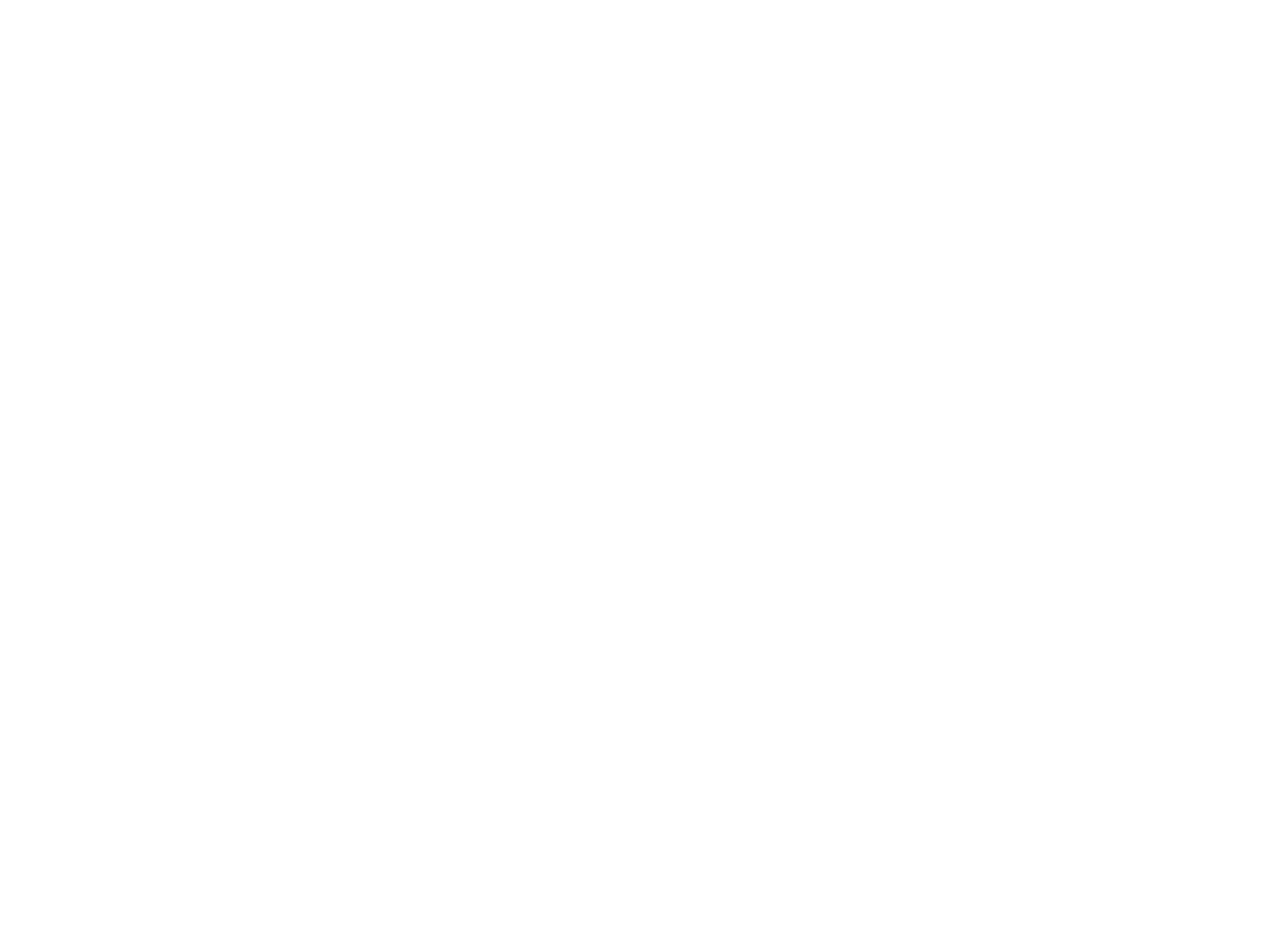
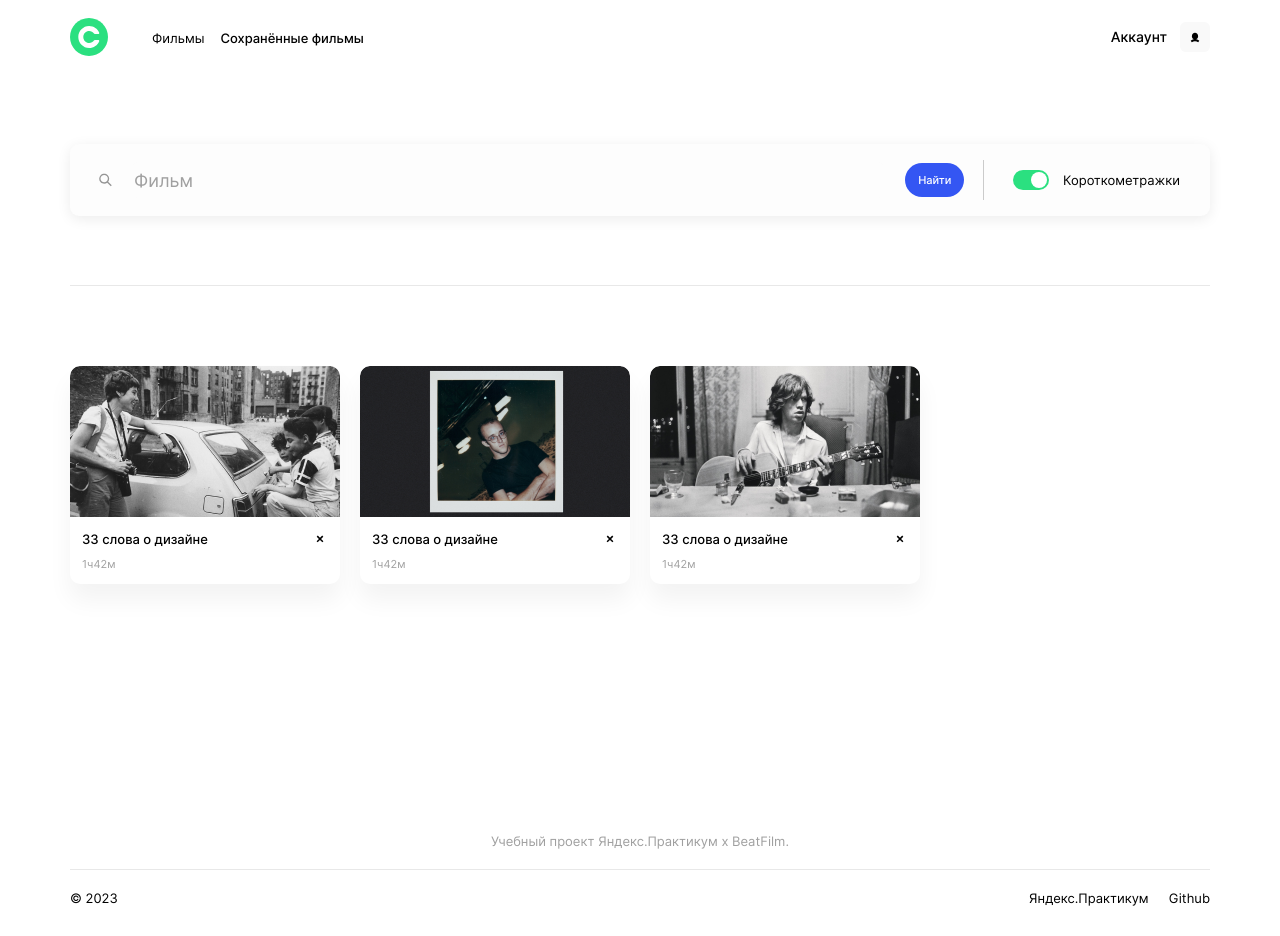
Before and after one commit to aumetros/movies-explorer-frontend, a React (Create React App) app: page /saved-movies in a window 1280 px wide. Before the commit this address had no page. Before the commit the page ends 800 px from the top, so only its background shows below. Built offline with nearby package versions, Linux system fonts and the light colour scheme.

Commit message:
Верстка компонента SavedMovies - все разрешения

```diff
--- a/src/components/App/App.js
+++ b/src/components/App/App.js
@@ -1,6 +1,7 @@
 import "./App.css";
 import Main from "../Main/Main";
 import Movies from "../Movies/Movies";
+import SavedMovies from "../SavedMovies/SavedMovies";
 import { Routes, Route } from "react-router-dom";
 
 function App() {
@@ -9,6 +10,7 @@ function App() {
       <Routes>
         <Route path="/" element={<Main />} />
         <Route path="/movies" element={<Movies />}/>
+        <Route path="/saved-movies" element={<SavedMovies />}/>
       </Routes>
     </div>
   );
--- a/src/components/Movies/Movies.js
+++ b/src/components/Movies/Movies.js
@@ -1,19 +1,52 @@
-import './Movies.css';
-import Header from '../Header/Header';
-import SearchForm from '../SearchForm/SearchForm';
-import Footer from '../Footer/Footer';
-import MoviesCardList from '../MoviesCardList/MoviesCardList';
+import "./Movies.css";
+import Header from "../Header/Header";
+import SearchForm from "../SearchForm/SearchForm";
+import Footer from "../Footer/Footer";
+import MoviesCardList from "../MoviesCardList/MoviesCardList";
+import MoviesCard from "../MoviesCard/MoviesCard";
+import photo1 from "../../images/card-photo-1.png";
+import photo2 from "../../images/card-photo-2.png";
+import photo3 from "../../images/card-photo-3.png";
+import photo4 from "../../images/card-photo-4.png";
+import photo5 from "../../images/card-photo-5.png";
+import photo6 from "../../images/card-photo-6.png";
+import photo7 from "../../images/card-photo-7.png";
+import photo8 from "../../images/card-photo-8.png";
+import photo9 from "../../images/card-photo-9.png";
+import photo10 from "../../images/card-photo-10.png";
+import photo11 from "../../images/card-photo-11.png";
+import photo12 from "../../images/card-photo-12.png";
+import photo13 from "../../images/card-photo-13.png";
+import photo14 from "../../images/card-photo-14.png";
+import photo15 from "../../images/card-photo-15.png";
+import photo16 from "../../images/card-photo-16.png";
 
 function Movies() {
   return (
-    <div className='movies'>
+    <div className="movies">
       <Header />
       <SearchForm />
-      <MoviesCardList />
+      <MoviesCardList>
+        <MoviesCard photo={photo1} />
+        <MoviesCard photo={photo2} />
+        <MoviesCard photo={photo3} />
+        <MoviesCard photo={photo4} />
+        <MoviesCard photo={photo5} />
+        <MoviesCard photo={photo6} mob={"hide"} />
+        <MoviesCard photo={photo7} mob={"hide"} />
+        <MoviesCard photo={photo8} mob={"hide"} />
+        <MoviesCard photo={photo9} tab={"hide"} />
+        <MoviesCard photo={photo10} tab={"hide"} />
+        <MoviesCard photo={photo11} tab={"hide"} />
+        <MoviesCard photo={photo12} tab={"hide"} />
+        <MoviesCard photo={photo13} tab={"hide"} />
+        <MoviesCard photo={photo14} tab={"hide"} />
+        <MoviesCard photo={photo15} tab={"hide"} />
+        <MoviesCard photo={photo16} tab={"hide"} />
+      </MoviesCardList>
       <Footer movies={true} />
     </div>
-  )
-
+  );
 }
 
 export default Movies;
--- a/src/components/MoviesCard/MoviesCard.css
+++ b/src/components/MoviesCard/MoviesCard.css
@@ -66,6 +66,24 @@
   background-color: #2be080;
 }
 
+.movie-card__save-btn_saved:hover::after {
+  opacity: 0.8;
+}
+
+.movie-card__delete-btn {
+  width: 16px;
+  height: 16px;
+  background-image: url(../../images/delete-icon.svg);
+  background-size: 16px 16px;
+  background-position: center;
+  background-repeat: no-repeat;
+  cursor: pointer;
+}
+
+.movie-card__delete-btn:hover {
+  opacity: 0.8;
+}
+
 @media screen and (max-width: 768px) {
   .movie-card {
     width: 339px;
--- a/src/components/MoviesCard/MoviesCard.js
+++ b/src/components/MoviesCard/MoviesCard.js
@@ -1,25 +1,41 @@
 import React from "react";
 import "./MoviesCard.css";
 
-function MoviesCard({ photo, tab, mob }) {
+function MoviesCard({ photo, tab, mob, savedMovies }) {
   const [isSavedCliked, setIsSavedCliked] = React.useState(false);
   function handleSaveClick() {
     setIsSavedCliked(!isSavedCliked);
   }
+
+  function handleTypeButton() {
+    if (!savedMovies) {
+      return (
+        <div
+          className={`movie-card__save-btn ${
+            isSavedCliked && "movie-card__save-btn_saved"
+          }`}
+          onClick={handleSaveClick}
+        ></div>
+      );
+    } else {
+      return (
+        <div className="movie-card__delete-btn"></div>
+      )
+    }
+  }
+
   return (
-    <li className={`movie-card ${tab && "movie-card_hide_tab"} ${mob && "movie-card_hide_mob"}`}>
+    <li
+      className={`movie-card ${tab && "movie-card_hide_tab"} ${
+        mob && "movie-card_hide_mob"} ${(savedMovies && mob) && "movie-card_hide_mob"}`}
+    >
       <img className="movie-card__photo" src={photo} alt="33 слова о дизайне" />
       <div className="movie-card__container">
         <div className="movie-card__info">
           <p className="movie-card__title">33 слова о дизайне</p>
           <span className="movie-card__duration">1ч42м</span>
         </div>
-        <div
-          className={`movie-card__save-btn ${
-            isSavedCliked && "movie-card__save-btn_saved"
-          }`}
-          onClick={handleSaveClick}
-        ></div>
+        {handleTypeButton()}
       </div>
     </li>
   );
--- a/src/components/MoviesCardList/MoviesCardList.css
+++ b/src/components/MoviesCardList/MoviesCardList.css
@@ -14,10 +14,19 @@
   justify-content: center;
 }
 
+.movies-cardlist__container_saved {
+  justify-content: flex-start;
+  padding-bottom: 150px;
+}
+
 .movie-cardlist__loader {
   display: flex;
   justify-content: center;
   padding-top: 81px;
+}
+
+.movie-cardlist__loader_hide {
+  display: none;
 }
 
 .movie-cardlist__loader-btn {
@@ -49,6 +58,11 @@
     row-gap: 36px;
     column-gap: 30px;
   }
+
+  .movies-cardlist__container_saved {
+    padding-bottom: 140px;
+    justify-content: center;
+  }
 }
 
 @media screen and (max-width: 460px) {
--- a/src/components/MoviesCardList/MoviesCardList.js
+++ b/src/components/MoviesCardList/MoviesCardList.js
@@ -1,44 +1,16 @@
 import "./MoviesCardList.css";
-import MoviesCard from "../MoviesCard/MoviesCard";
-import photo1 from "../../images/card-photo-1.png";
-import photo2 from "../../images/card-photo-2.png";
-import photo3 from "../../images/card-photo-3.png";
-import photo4 from "../../images/card-photo-4.png";
-import photo5 from "../../images/card-photo-5.png";
-import photo6 from "../../images/card-photo-6.png";
-import photo7 from "../../images/card-photo-7.png";
-import photo8 from "../../images/card-photo-8.png";
-import photo9 from "../../images/card-photo-9.png";
-import photo10 from "../../images/card-photo-10.png";
-import photo11 from "../../images/card-photo-11.png";
-import photo12 from "../../images/card-photo-12.png";
-import photo13 from "../../images/card-photo-13.png";
-import photo14 from "../../images/card-photo-14.png";
-import photo15 from "../../images/card-photo-15.png";
-import photo16 from "../../images/card-photo-16.png";
 
-function MoviesCardList() {
+function MoviesCardList({ children, savedMovies }) {
   return (
     <section className="movies-cardlist">
-      <ul className="movies-cardlist__container">
-        <MoviesCard photo={photo1} />
-        <MoviesCard photo={photo2} />
-        <MoviesCard photo={photo3} />
-        <MoviesCard photo={photo4} />
-        <MoviesCard photo={photo5} />
-        <MoviesCard photo={photo6} mob={'hide'} />
-        <MoviesCard photo={photo7} mob={'hide'} />
-        <MoviesCard photo={photo8} mob={'hide'} />
-        <MoviesCard photo={photo9} tab={'hide'} />
-        <MoviesCard photo={photo10} tab={'hide'} />
-        <MoviesCard photo={photo11} tab={'hide'} />
-        <MoviesCard photo={photo12} tab={'hide'} />
-        <MoviesCard photo={photo13} tab={'hide'} />
-        <MoviesCard photo={photo14} tab={'hide'} />
-        <MoviesCard photo={photo15} tab={'hide'} />
-        <MoviesCard photo={photo16} tab={'hide'} />
+      <ul
+        className={`movies-cardlist__container ${
+          savedMovies && "movies-cardlist__container_saved"
+        }`}
+      >
+        {children}
       </ul>
-      <div className="movie-cardlist__loader">
+      <div className={`movie-cardlist__loader ${savedMovies && "movie-cardlist__loader_hide"}`}>
         <button className="movie-cardlist__loader-btn">Ещё</button>
       </div>
     </section>
--- /dev/null
+++ b/src/components/SavedMovies/SavedMovies.js
@@ -0,0 +1,26 @@
+import "./SavedMovies.css";
+import Header from "../Header/Header";
+import SearchForm from "../SearchForm/SearchForm";
+import MoviesCardList from "../MoviesCardList/MoviesCardList";
+import MoviesCard from "../MoviesCard/MoviesCard";
+import Footer from "../Footer/Footer";
+import photo1 from "../../images/card-photo-1.png";
+import photo2 from "../../images/card-photo-2.png";
+import photo3 from "../../images/card-photo-3.png";
+
+function SavedMovies() {
+  return (
+    <div className="saved-movies">
+      <Header />
+      <SearchForm />
+      <MoviesCardList savedMovies={true}>
+        <MoviesCard photo={photo1} savedMovies={true} />
+        <MoviesCard photo={photo2} savedMovies={true} />
+        <MoviesCard photo={photo3} savedMovies={true} mob={true}/>
+      </MoviesCardList>
+      <Footer />
+    </div>
+  );
+}
+
+export default SavedMovies;
```
Also changed, not shown: src/components/SavedMovies/SavedMovies.css (added), src/images/delete-icon.svg (added).
